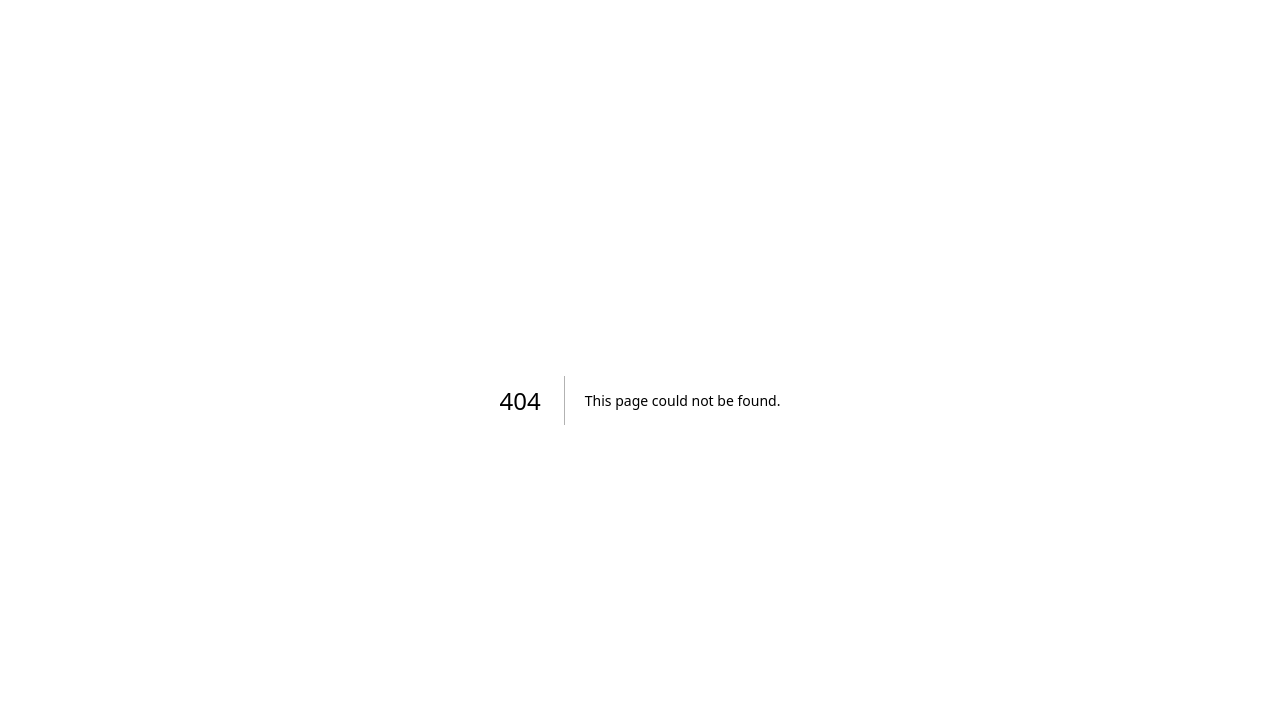
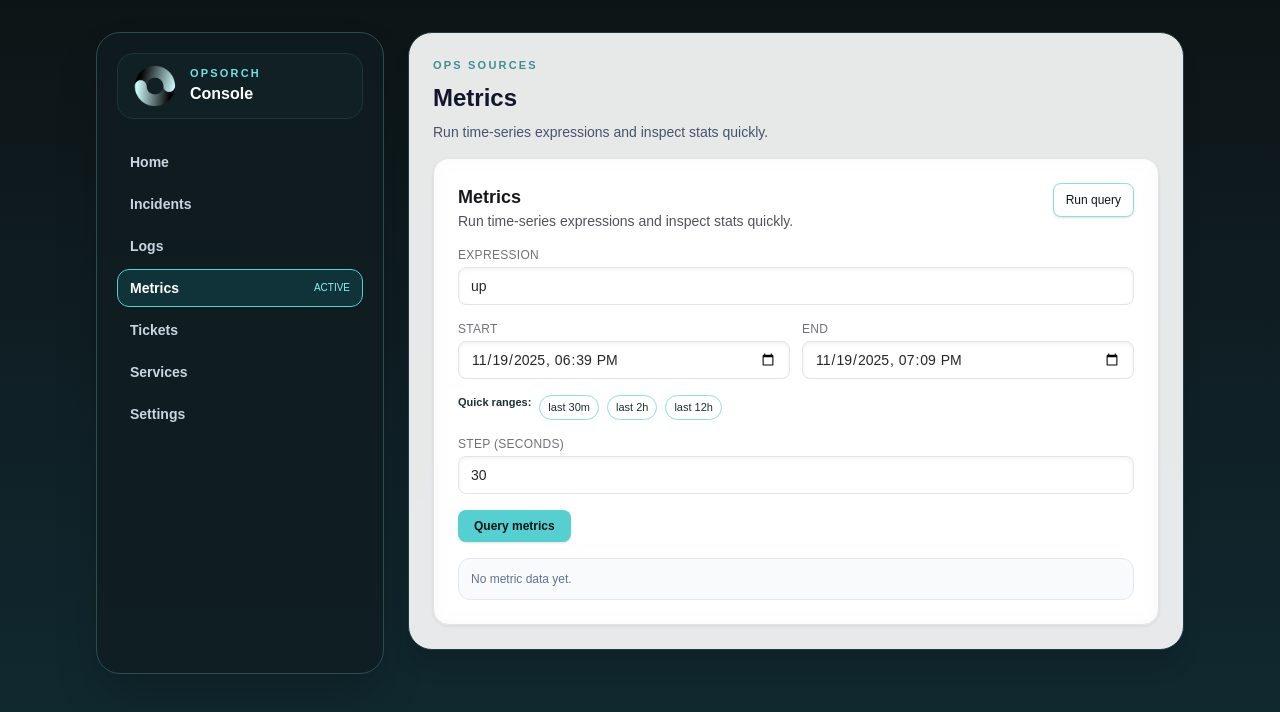
Before and after one commit to OpsOrch/opsorch-console, a Next.js app: page /metrics in a window 1280 px wide. Before the commit this address had no page. Shown: the top 712 px of the page. Built offline with nearby package versions, Linux system fonts and the light colour scheme.

Commit message:
Added new panels to copilot and new endpoints to refer

```diff
--- a/app/components/AppShell.tsx
+++ b/app/components/AppShell.tsx
@@ -6,8 +6,10 @@ import { usePathname } from "next/navigation";
 import { ReactNode, useMemo } from "react";
 
 const navItems = [
-  { href: "/", label: "Overview" },
+  { href: "/", label: "Home" },
   { href: "/incidents", label: "Incidents" },
+  { href: "/logs", label: "Logs" },
+  { href: "/metrics", label: "Metrics" },
   { href: "/tickets", label: "Tickets" },
   { href: "/services", label: "Services" },
   { href: "/settings", label: "Settings" },
@@ -41,10 +43,7 @@ export function AppShell({
 
           <nav className="grid gap-1">
             {navItems.map((item) => {
-              const active =
-                item.href === "/"
-                  ? activeHref === "/"
-                  : activeHref === item.href || activeHref.startsWith(`${item.href}/`);
+              const active = activeHref === item.href || activeHref.startsWith(`${item.href}/`);
               return (
                 <Link
                   key={item.href}
--- a/app/components/CopilotPanel.tsx
+++ b/app/components/CopilotPanel.tsx
@@ -1,7 +1,7 @@
 "use client";
 
 import { useEffect, useMemo, useRef, useState } from "react";
-import { CopilotAnswer, CopilotReferences } from "@/app/lib/types";
+import { CopilotAnswer, CopilotReferences, LogReference, MetricReference } from "@/app/lib/types";
 import { useAsyncState } from "@/app/lib/hooks";
 import { Field, Pill, Section, TextArea } from "@/app/lib/ui";
 
@@ -66,7 +66,33 @@ function normalizeAnswer(payload: CopilotApiResponse): CopilotAnswer {
   };
 }
 
-function ReferenceLinks({ references }: { references?: CopilotReferences }) {
+function buildMetricHref(reference: MetricReference) {
+  const params = new URLSearchParams();
+  if (reference.expression) params.set("expression", reference.expression);
+  if (reference.start) params.set("start", reference.start);
+  if (reference.end) params.set("end", reference.end);
+  if (reference.step) params.set("step", reference.step);
+  if (reference.scope) params.set("scope", reference.scope);
+  const query = params.toString();
+  return query ? `/metrics?${query}` : "/metrics";
+}
+
+function buildLogHref(reference: LogReference) {
+  const params = new URLSearchParams();
+  if (reference.query) params.set("query", reference.query);
+  if (reference.start) params.set("start", reference.start);
+  if (reference.end) params.set("end", reference.end);
+  if (reference.service) params.set("service", reference.service);
+  if (reference.scope) params.set("scope", reference.scope);
+  const query = params.toString();
+  return query ? `/logs?${query}` : "/logs";
+}
+
+function ReferenceLinks({
+  references,
+}: {
+  references?: CopilotReferences;
+}) {
   if (!references) return null;
   const { incidents, services, metrics, logs, tickets } = references;
   if (!incidents?.length && !services?.length && !metrics?.length && !logs?.length && !tickets?.length) return null;
@@ -100,32 +126,60 @@ function ReferenceLinks({ references }: { references?: CopilotReferences }) {
           Service {svc}
         </a>
       ))) : null}
-      {tickets?.length ? renderList(tickets.map((t) => (
-        <span
+      {tickets?.length
+        ? renderList(
+            tickets.map((t) => {
+              const label = `Ticket ${t}`;
+              const href = t ? `/tickets?ticketId=${encodeURIComponent(t)}` : "/tickets";
+              return (
+                <a
                   key={`ticket-${t}`}
-          className="inline-flex items-center gap-1 rounded-full border border-slate-200 bg-white px-3 py-1 font-semibold text-slate-700"
+                  href={href}
+                  className="inline-flex items-center gap-1 rounded-full border border-[#cfeff0] bg-[#f4fcfc] px-3 py-1 text-xs font-semibold text-[#0f5f66] transition hover:border-[#55cfd0] hover:text-[#0b2f33]"
+                  title="Open in tickets"
                 >
-          Ticket {t}
-        </span>
-      ))) : null}
-      {metrics?.length ? renderList(metrics.map((m, idx) => (
-        <span
+                  {label}
+                </a>
+              );
+            }),
+          )
+        : null}
+      {metrics?.length
+        ? renderList(
+            metrics.map((m, idx) => {
+              const content = `Metric ${m.expression}`;
+              const tooltip = `Window: ${m.start || "?"} → ${m.end || "?"}${m.scope ? ` scope=${m.scope}` : ""}`;
+              return (
+                <a
                   key={`metric-${idx}`}
-          className="inline-flex items-center gap-1 rounded-full border border-slate-200 bg-white px-3 py-1 font-semibold text-slate-700"
-          title={`Window: ${m.start || "?"} → ${m.end || "?"}${m.scope ? ` scope=${m.scope}` : ""}`}
+                  href={buildMetricHref(m)}
+                  className="inline-flex items-center gap-1 rounded-full border border-[#cfeff0] bg-[#f4fcfc] px-3 py-1 text-xs font-semibold text-[#0f5f66] transition hover:border-[#55cfd0] hover:text-[#0b2f33]"
+                  title={`Open in metrics • ${tooltip}`}
                 >
-          Metric {m.expression}
-        </span>
-      ))) : null}
-      {logs?.length ? renderList(logs.map((l, idx) => (
-        <span
+                  {content}
+                </a>
+              );
+            }),
+          )
+        : null}
+      {logs?.length
+        ? renderList(
+            logs.map((l, idx) => {
+              const content = `Logs ${l.query}`;
+              const tooltip = `Window: ${l.start || "?"} → ${l.end || "?"}${l.service ? ` svc=${l.service}` : ""}${l.scope ? ` scope=${l.scope}` : ""}`;
+              return (
+                <a
                   key={`log-${idx}`}
-          className="inline-flex items-center gap-1 rounded-full border border-slate-200 bg-white px-3 py-1 font-semibold text-slate-700"
-          title={`Window: ${l.start || "?"} → ${l.end || "?"}${l.service ? ` svc=${l.service}` : ""}${l.scope ? ` scope=${l.scope}` : ""}`}
+                  href={buildLogHref(l)}
+                  className="inline-flex items-center gap-1 rounded-full border border-[#cfeff0] bg-[#f4fcfc] px-3 py-1 text-xs font-semibold text-[#0f5f66] transition hover:border-[#55cfd0] hover:text-[#0b2f33]"
+                  title={`Open in logs • ${tooltip}`}
                 >
-          Logs {l.query}
-        </span>
-      ))) : null}
+                  {content}
+                </a>
+              );
+            }),
+          )
+        : null}
     </div>
   );
 }
@@ -159,16 +213,15 @@ export function CopilotPanel() {
     const trimmed = question.trim();
     if (!trimmed || state.loading) return;
 
-    const sessionToUse =
-      chatId || `chat-${Date.now().toString(36)}-${Math.random().toString(36).slice(2, 6)}`;
-
     setTurns((prev) => [...prev, { id: makeId("user"), role: "user", text: trimmed }]);
     setQuestion("");
-    setChatId((prev) => prev || sessionToUse);
     state.start();
 
     try {
-      const payload: Record<string, string> = { message: trimmed, chatId: sessionToUse };
+      const payload: Record<string, string> = { message: trimmed };
+      if (chatId) {
+        payload.chatId = chatId;
+      }
 
       const res = await fetch("/api/copilot", {
         method: "POST",
@@ -184,7 +237,7 @@ export function CopilotPanel() {
       const data = (await res.json()) as CopilotApiResponse;
       const answer = normalizeAnswer(data);
       const conclusionText = answer.conclusion || "No conclusion returned.";
-      setChatId(answer.chatId || sessionToUse);
+      setChatId((prev) => (answer.chatId ? answer.chatId : prev));
       setTurns((prev) => [...prev, { id: makeId("copilot"), role: "copilot", text: conclusionText, answer: { ...answer, conclusion: conclusionText } }]);
       state.succeed();
     } catch (err) {
@@ -205,8 +258,7 @@ export function CopilotPanel() {
   return (
     <div className="relative">
       <Section
-      title="OpsOrch Copilot"
-      description="Ask operational questions within the console operator scope (incidents, logs, metrics, tickets, messaging)."
+      title="Copilot"
       action={
         <div className="flex items-center gap-3 text-xs">
           <button
@@ -224,9 +276,7 @@ export function CopilotPanel() {
     >
       <div ref={historyRef} className="grid max-h-[32rem] gap-3 overflow-y-auto pr-1">
         {turns.length === 0 ? (
-          <p className="text-sm text-slate-600">
-            No Copilot conversation yet. Ask about incidents, nearby log spikes, or correlating latency with CPU/traffic.
-          </p>
+          <p className="text-sm text-slate-600">Start typing to ask about incidents, logs, metrics, tickets, or messaging.</p>
         ) : (
           turns.map((turn) => {
             const isUser = turn.role === "user";
--- a/app/components/LogsPanel.tsx
+++ b/app/components/LogsPanel.tsx
@@ -1,9 +1,13 @@
-import { useState } from "react";
+import { useCallback, useEffect, useRef, useState } from "react";
 import { useAsyncState } from "@/app/lib/hooks";
 import { requestJSON } from "@/app/lib/api";
-import { LogEntry } from "@/app/lib/types";
+import { LogEntry, LogReference } from "@/app/lib/types";
 import { Field, Pill, Section, TextInput } from "@/app/lib/ui";
 import { formatDate } from "@/app/lib/utils";
+type LogsPanelProps = {
+  initialReference?: LogReference;
+  autoRun?: boolean;
+};
 
 const parseJsonMessage = (value: string) => {
   const trimmed = value.trim();
@@ -55,15 +59,30 @@ const renderLogMessage = (message: LogEntry["message"]) => {
   return <p className="mt-1 whitespace-pre-wrap text-slate-800">{String(message)}</p>;
 };
 
-export function LogsPanel() {
+const toInputTimestamp = (value?: string) => {
+  if (!value) return undefined;
+  const date = new Date(value);
+  if (Number.isNaN(date.getTime())) return undefined;
+  return date.toISOString().slice(0, 16);
+};
+
+const deriveLogQuery = (reference?: LogReference) => {
+  const defaultEnd = new Date();
+  const defaultStart = new Date(defaultEnd.getTime() - 60 * 60 * 1000);
+  return {
+    query: reference?.query || "service:error OR level:error",
+    start: toInputTimestamp(reference?.start) || defaultStart.toISOString().slice(0, 16),
+    end: toInputTimestamp(reference?.end) || defaultEnd.toISOString().slice(0, 16),
+    limit: "100",
+  };
+};
+
+export function LogsPanel({ initialReference, autoRun = false }: LogsPanelProps = {}) {
   const logState = useAsyncState();
-  const [logQuery, setLogQuery] = useState(() => ({
-    query: "service:error OR level:error",
-    start: new Date(Date.now() - 60 * 60 * 1000).toISOString().slice(0, 16),
-    end: new Date().toISOString().slice(0, 16),
-    limit: "100",
-  }));
+  const [logQuery, setLogQuery] = useState(() => deriveLogQuery(initialReference));
   const [logs, setLogs] = useState<LogEntry[]>([]);
+  const { start, succeed, fail } = logState;
+  const autoRunRef = useRef(autoRun);
 
   const setRangeMinutes = (mins: number) => {
     const end = new Date();
@@ -71,16 +90,16 @@ export function LogsPanel() {
     setLogQuery((q) => ({ ...q, start: start.toISOString().slice(0, 16), end: end.toISOString().slice(0, 16) }));
   };
 
-  const runLogQuery = async () => {
-    logState.start();
+  const executeLogQuery = useCallback(async (query: typeof logQuery) => {
+    start();
     try {
       const payload: Record<string, unknown> = {
-        query: logQuery.query,
-        start: new Date(logQuery.start).toISOString(),
-        end: new Date(logQuery.end).toISOString(),
+        query: query.query,
+        start: new Date(query.start).toISOString(),
+        end: new Date(query.end).toISOString(),
       };
-      const limitVal = Number(logQuery.limit);
-      if (!Number.isNaN(limitVal) && logQuery.limit) {
+      const limitVal = Number(query.limit);
+      if (!Number.isNaN(limitVal) && query.limit) {
         payload.limit = limitVal;
       }
       const res = await requestJSON<LogEntry[]>("/logs/query", {
@@ -88,14 +107,28 @@ export function LogsPanel() {
         body: JSON.stringify(payload),
       });
       setLogs(res);
-      logState.succeed();
+      succeed();
     } catch (err) {
-      logState.fail(err);
+      fail(err);
     }
+  }, [fail, setLogs, start, succeed]);
+
+  const runLogQuery = async () => {
+    await executeLogQuery(logQuery);
   };
+
+  useEffect(() => {
+    if (!autoRunRef.current) return;
+    autoRunRef.current = false;
+    const frame = requestAnimationFrame(() => {
+      void executeLogQuery(logQuery);
+    });
+    return () => cancelAnimationFrame(frame);
+  }, [executeLogQuery, logQuery]);
 
   return (
     <Section
+      id="logs-panel"
       title="Logs"
       description="Run log searches over the connected source."
       action={
--- a/app/components/MetricsPanel.tsx
+++ b/app/components/MetricsPanel.tsx
@@ -1,19 +1,59 @@
-import { useState } from "react";
+import { useCallback, useEffect, useRef, useState } from "react";
 import { useAsyncState } from "@/app/lib/hooks";
 import { requestJSON } from "@/app/lib/api";
-import { MetricSeries } from "@/app/lib/types";
+import { MetricReference, MetricSeries } from "@/app/lib/types";
 import { formatDate } from "@/app/lib/utils";
 import { Field, Pill, Section, TextInput } from "@/app/lib/ui";
 
-export function MetricsPanel() {
+type MetricsPanelProps = {
+  initialReference?: MetricReference;
+  autoRun?: boolean;
+};
+
+const toInputTimestamp = (value?: string) => {
+  if (!value) return undefined;
+  const date = new Date(value);
+  if (Number.isNaN(date.getTime())) return undefined;
+  return date.toISOString().slice(0, 16);
+};
+
+const parseStepSeconds = (value?: string) => {
+  if (!value) return undefined;
+  const trimmed = value.trim();
+  if (!trimmed) return undefined;
+  const numeric = Number(trimmed);
+  if (!Number.isNaN(numeric) && numeric > 0) {
+    return String(Math.floor(numeric));
+  }
+
+  const match = trimmed.match(/^([0-9]+)\s*(s|sec|secs|second|seconds|m|min|mins|minute|minutes)$/i);
+  if (match) {
+    const raw = Number(match[1]);
+    if (Number.isNaN(raw) || raw <= 0) return undefined;
+    const unit = match[2].toLowerCase();
+    return unit.startsWith("m") ? String(raw * 60) : String(raw);
+  }
+
+  return undefined;
+};
+
+const deriveMetricQuery = (reference?: MetricReference) => {
+  const defaultEnd = new Date();
+  const defaultStart = new Date(defaultEnd.getTime() - 30 * 60 * 1000);
+  return {
+    expression: reference?.expression || "up",
+    start: toInputTimestamp(reference?.start) || defaultStart.toISOString().slice(0, 16),
+    end: toInputTimestamp(reference?.end) || defaultEnd.toISOString().slice(0, 16),
+    stepSeconds: parseStepSeconds(reference?.step) ?? "30",
+  };
+};
+
+export function MetricsPanel({ initialReference, autoRun = false }: MetricsPanelProps = {}) {
   const metricState = useAsyncState();
-  const [metricQuery, setMetricQuery] = useState(() => ({
-    expression: "up",
-    start: new Date(Date.now() - 30 * 60 * 1000).toISOString().slice(0, 16),
-    end: new Date().toISOString().slice(0, 16),
-    stepSeconds: "30",
-  }));
+  const [metricQuery, setMetricQuery] = useState(() => deriveMetricQuery(initialReference));
   const [metricSeries, setMetricSeries] = useState<MetricSeries[]>([]);
+  const { start, succeed, fail } = metricState;
+  const autoRunRef = useRef(autoRun);
 
   const setRangeMinutes = (mins: number) => {
     const end = new Date();
@@ -45,28 +85,44 @@ export function MetricsPanel() {
     return d.toLocaleString(undefined, { month: "short", day: "numeric", hour: "2-digit", minute: "2-digit" });
   };
 
-  const runMetricQuery = async () => {
-    metricState.start();
+  const executeMetricQuery = useCallback(async (query: typeof metricQuery) => {
+    start();
     try {
+      const stepSeconds = Number(query.stepSeconds);
+      const resolvedStep = Number.isFinite(stepSeconds) && stepSeconds > 0 ? stepSeconds : 30;
       const payload = {
-        expression: metricQuery.expression,
-        start: new Date(metricQuery.start).toISOString(),
-        end: new Date(metricQuery.end).toISOString(),
-        step: Number(metricQuery.stepSeconds) * 1_000_000_000,
+        expression: query.expression,
+        start: new Date(query.start).toISOString(),
+        end: new Date(query.end).toISOString(),
+        step: resolvedStep * 1_000_000_000,
       };
       const res = await requestJSON<MetricSeries[]>("/metrics/query", {
         method: "POST",
         body: JSON.stringify(payload),
       });
       setMetricSeries(res);
-      metricState.succeed();
+      succeed();
     } catch (err) {
-      metricState.fail(err);
+      fail(err);
     }
+  }, [fail, setMetricSeries, start, succeed]);
+
+  const runMetricQuery = async () => {
+    await executeMetricQuery(metricQuery);
   };
+
+  useEffect(() => {
+    if (!autoRunRef.current) return;
+    autoRunRef.current = false;
+    const frame = requestAnimationFrame(() => {
+      void executeMetricQuery(metricQuery);
+    });
+    return () => cancelAnimationFrame(frame);
+  }, [executeMetricQuery, metricQuery]);
 
   return (
     <Section
+      id="metrics-panel"
       title="Metrics"
       description="Run time-series expressions and inspect stats quickly."
       action={
--- a/app/components/TicketsPanel.tsx
+++ b/app/components/TicketsPanel.tsx
@@ -1,4 +1,4 @@
-import { useState } from "react";
+import { useCallback, useEffect, useState } from "react";
 import { useRouter } from "next/navigation";
 import { requestJSON } from "@/app/lib/api";
 import { useAsyncState } from "@/app/lib/hooks";
@@ -6,7 +6,11 @@ import { Ticket } from "@/app/lib/types";
 import { formatDate, stringify } from "@/app/lib/utils";
 import { Field, Pill, Section, Select, TextArea, TextInput } from "@/app/lib/ui";
 
-export function TicketsPanel() {
+type TicketsPanelProps = {
+  initialTicketId?: string;
+};
+
+export function TicketsPanel({ initialTicketId }: TicketsPanelProps = {}) {
   const router = useRouter();
   const ticketState = useAsyncState();
   const [ticketForm, setTicketForm] = useState({ title: "", description: "" });
@@ -18,6 +22,7 @@ export function TicketsPanel() {
   const [searchAssignee, setSearchAssignee] = useState("");
   const [searchReporter, setSearchReporter] = useState("");
   const [searchLimit, setSearchLimit] = useState("25");
+  const { start: startTicketAction, succeed: finishTicketAction, fail: failTicketAction } = ticketState;
 
   const ticketStatusOptions = [
     { value: "open", label: "Open" },
@@ -96,8 +101,30 @@ export function TicketsPanel() {
     }
   };
 
+  const loadTicketFromReference = useCallback(async (ticketId: string) => {
+    if (!ticketId) return;
+    startTicketAction();
+    try {
+      const res = await requestJSON<Ticket>(`/tickets/${ticketId}`);
+      setTickets((prev) => [res, ...prev.filter((t) => t.id !== res.id)]);
+      setSelectedTicket(res);
+      finishTicketAction();
+    } catch (err) {
+      failTicketAction(err);
+    }
+  }, [failTicketAction, finishTicketAction, setSelectedTicket, setTickets, startTicketAction]);
+
+  useEffect(() => {
+    if (!initialTicketId) return;
+    const frame = requestAnimationFrame(() => {
+      loadTicketFromReference(initialTicketId);
+    });
+    return () => cancelAnimationFrame(frame);
+  }, [initialTicketId, loadTicketFromReference]);
+
   return (
     <Section
+      id="tickets-panel"
       title="Tickets"
       description="Create tickets and query by keyword, status, reporter, or assignee."
     >
--- a/app/lib/hooks.ts
+++ b/app/lib/hooks.ts
@@ -1,15 +1,41 @@
-import { useState } from "react";
+import { useMemo, useState } from "react";
 
 type AsyncState = { loading: boolean; error: string };
 
-export function useAsyncState(stateHook: typeof useState = useState) {
+type AsyncStateHooks = {
+  stateHook?: typeof useState;
+  memoHook?: typeof useMemo;
+};
+
+type AsyncStateArgs = typeof useState | AsyncStateHooks | undefined;
+
+function resolveHooks(args: AsyncStateArgs) {
+  if (typeof args === "function") {
+    return { stateHook: args, memoHook: useMemo };
+  }
+
+  return {
+    stateHook: args?.stateHook ?? useState,
+    memoHook: args?.memoHook ?? useMemo,
+  };
+}
+
+export function useAsyncState(args?: AsyncStateArgs) {
+  const { stateHook, memoHook } = resolveHooks(args);
   const [state, setState] = stateHook<AsyncState>({ loading: false, error: "" });
+  const controls = memoHook(
+    () => ({
+      start: () => setState({ loading: true, error: "" }),
+      succeed: () => setState({ loading: false, error: "" }),
+      fail: (err: unknown) =>
+        setState({ loading: false, error: err instanceof Error ? err.message : String(err) }),
+      setError: (msg: string) => setState({ loading: false, error: msg }),
+    }),
+    [setState],
+  );
+
   return {
     ...state,
-    start: () => setState({ loading: true, error: "" }),
-    succeed: () => setState({ loading: false, error: "" }),
-    fail: (err: unknown) =>
-      setState({ loading: false, error: err instanceof Error ? err.message : String(err) }),
-    setError: (msg: string) => setState({ loading: false, error: msg }),
+    ...controls,
   };
 }
--- a/app/lib/ui.tsx
+++ b/app/lib/ui.tsx
@@ -5,14 +5,16 @@ export function Section({
   description,
   children,
   action,
+  id,
 }: {
   title: string;
   description?: string;
   children: React.ReactNode;
   action?: React.ReactNode;
+  id?: string;
 }) {
   return (
-    <section className="rounded-2xl border border-zinc-200 bg-white/70 p-6 shadow-sm backdrop-blur">
+    <section id={id} className="rounded-2xl border border-zinc-200 bg-white/70 p-6 shadow-sm backdrop-blur">
       <div className="mb-4 flex items-start justify-between gap-3">
         <div>
           <h2 className="text-lg font-semibold text-zinc-900">{title}</h2>
--- /dev/null
+++ b/app/logs/page.tsx
@@ -0,0 +1,32 @@
+"use client";
+
+import { useMemo } from "react";
+import { useSearchParams } from "next/navigation";
+import { AppShell } from "@/app/components/AppShell";
+import { LogsPanel } from "@/app/components/LogsPanel";
+import { LogReference } from "@/app/lib/types";
+
+const computeReference = (params: URLSearchParams): LogReference | undefined => {
+  const query = params.get("query") || undefined;
+  const start = params.get("start") || undefined;
+  const end = params.get("end") || undefined;
+  const service = params.get("service") || undefined;
+  const scope = params.get("scope") || undefined;
+  if (!query && !start && !end && !service && !scope) return undefined;
+  return { query: query || "", start, end, service, scope };
+};
+
+export default function LogsPage() {
+  const searchParams = useSearchParams();
+  const reference = useMemo(() => computeReference(searchParams), [searchParams]);
+  const key = searchParams.toString() || "logs-root";
+
+  return (
+    <AppShell
+      title="Logs"
+      description="Run log searches over the connected source."
+    >
+      <LogsPanel key={key} initialReference={reference} autoRun={Boolean(reference)} />
+    </AppShell>
+  );
+}
--- /dev/null
+++ b/app/metrics/page.tsx
@@ -0,0 +1,32 @@
+"use client";
+
+import { useMemo } from "react";
+import { useSearchParams } from "next/navigation";
+import { AppShell } from "@/app/components/AppShell";
+import { MetricsPanel } from "@/app/components/MetricsPanel";
+import { MetricReference } from "@/app/lib/types";
+
+const computeReference = (params: URLSearchParams): MetricReference | undefined => {
+  const expression = params.get("expression") || undefined;
+  const start = params.get("start") || undefined;
+  const end = params.get("end") || undefined;
+  const step = params.get("step") || undefined;
+  const scope = params.get("scope") || undefined;
+  if (!expression && !start && !end && !step && !scope) return undefined;
+  return { expression: expression || "up", start, end, step, scope };
+};
+
+export default function MetricsPage() {
+  const searchParams = useSearchParams();
+  const reference = useMemo(() => computeReference(searchParams), [searchParams]);
+  const key = searchParams.toString() || "metrics-root";
+
+  return (
+    <AppShell
+      title="Metrics"
+      description="Run time-series expressions and inspect stats quickly."
+    >
+      <MetricsPanel key={key} initialReference={reference} autoRun={Boolean(reference)} />
+    </AppShell>
+  );
+}
--- a/app/page.tsx
+++ b/app/page.tsx
@@ -18,8 +18,7 @@ export default function Home() {
 
   return (
     <AppShell
-      title="Overview"
-      description="Wire incident, log, metric, ticket, and messaging flows into one place."
+      title="OpsOrch Copilot"
       hero={hero}
     >
       <div className="grid grid-cols-1 gap-6">
--- a/app/tickets/page.tsx
+++ b/app/tickets/page.tsx
@@ -1,15 +1,21 @@
 "use client";
 
+import { useMemo } from "react";
+import { useSearchParams } from "next/navigation";
 import { AppShell } from "@/app/components/AppShell";
 import { TicketsPanel } from "@/app/components/TicketsPanel";
 
 export default function TicketsPage() {
+  const params = useSearchParams();
+  const ticketId = useMemo(() => params.get("ticketId") || undefined, [params]);
+  const key = ticketId ? `ticket-${ticketId}` : "tickets-root";
+
   return (
     <AppShell
       title="Tickets"
       description="Create tickets, query by scope, and open detailed ticket views."
     >
-      <TicketsPanel />
+      <TicketsPanel key={key} initialTicketId={ticketId} />
     </AppShell>
   );
 }
```
Also changed, not shown: 1 other file (tests, documents, lock files or other folders). Lines whose indentation alone changed are shown as unchanged.
